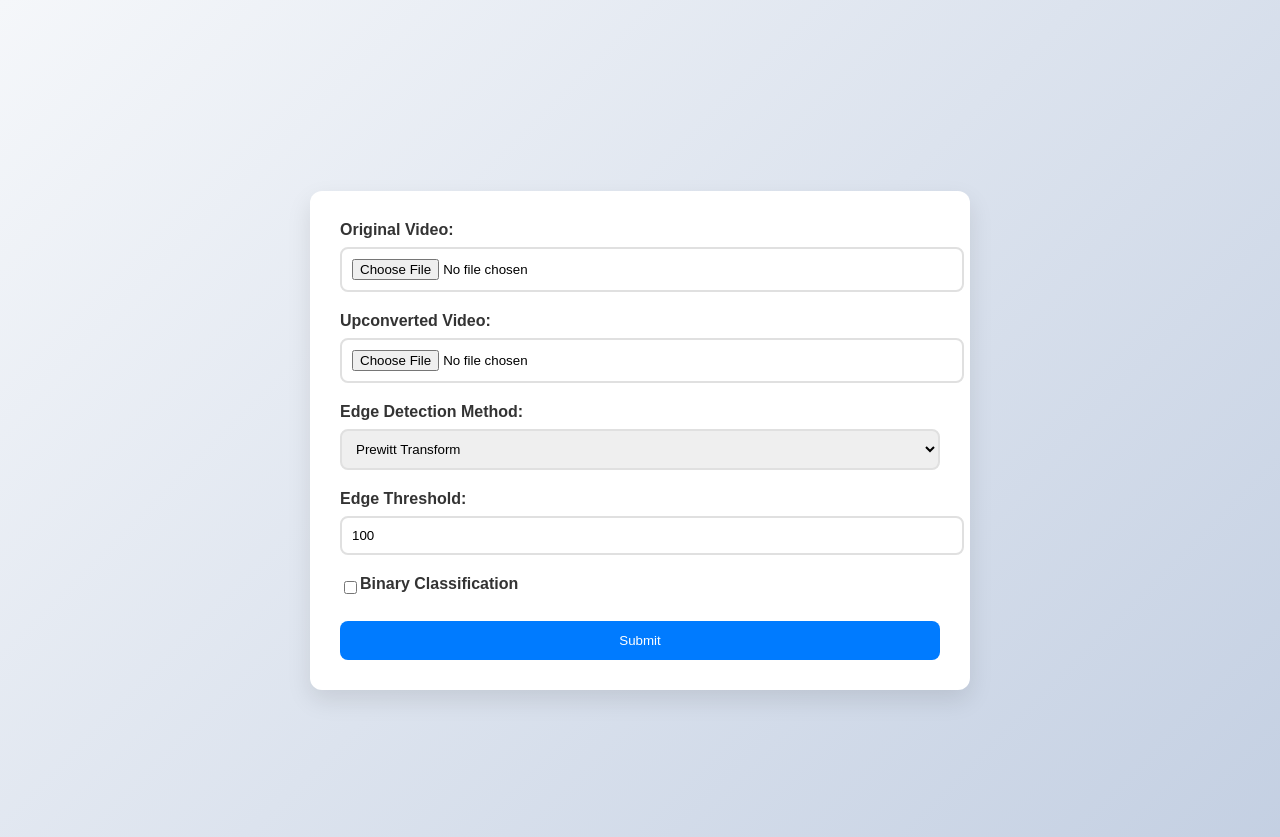
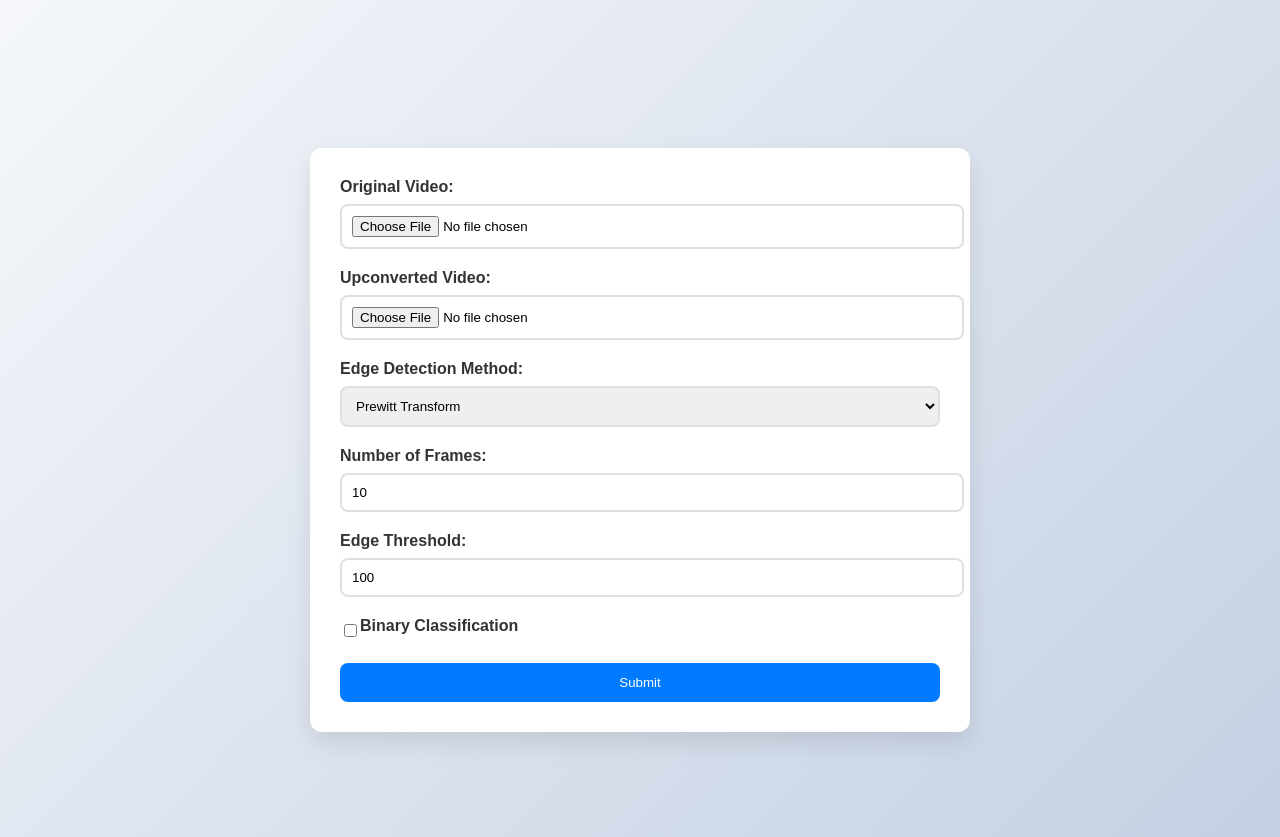
Before and after one commit to Pratham1812/ForgeryDetector, a Flask app: page / in a window 1280 px wide. Shown: the top 837 px of the page. Run offline with Flask 3, Linux system fonts and the light colour scheme.

Commit message:
Update index.html

```diff
--- a/static/templates/index.html
+++ b/static/templates/index.html
@@ -184,6 +184,11 @@
             </div>
 
             <div class="form-group">
+                <label for="nFrames">Number of Frames:</label>
+                <input type="number" id="nFrames" name="n_frames" value="10" min="1" required>
+            </div>
+
+            <div class="form-group">
                 <label for="edgeThreshold">Edge Threshold:</label>
                 <input type="number" id="edgeThreshold" name="edge_threshold" value="100" min="0" max="255" required>
             </div>
```
